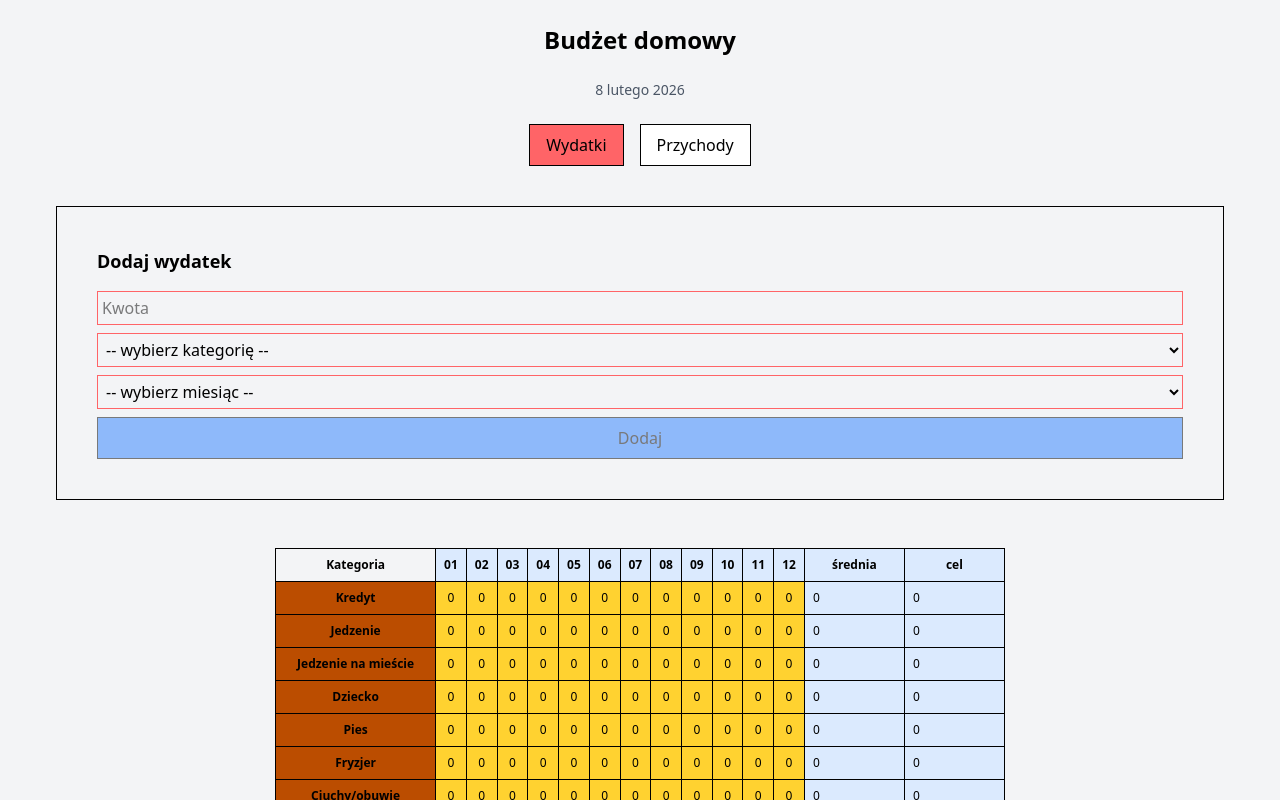
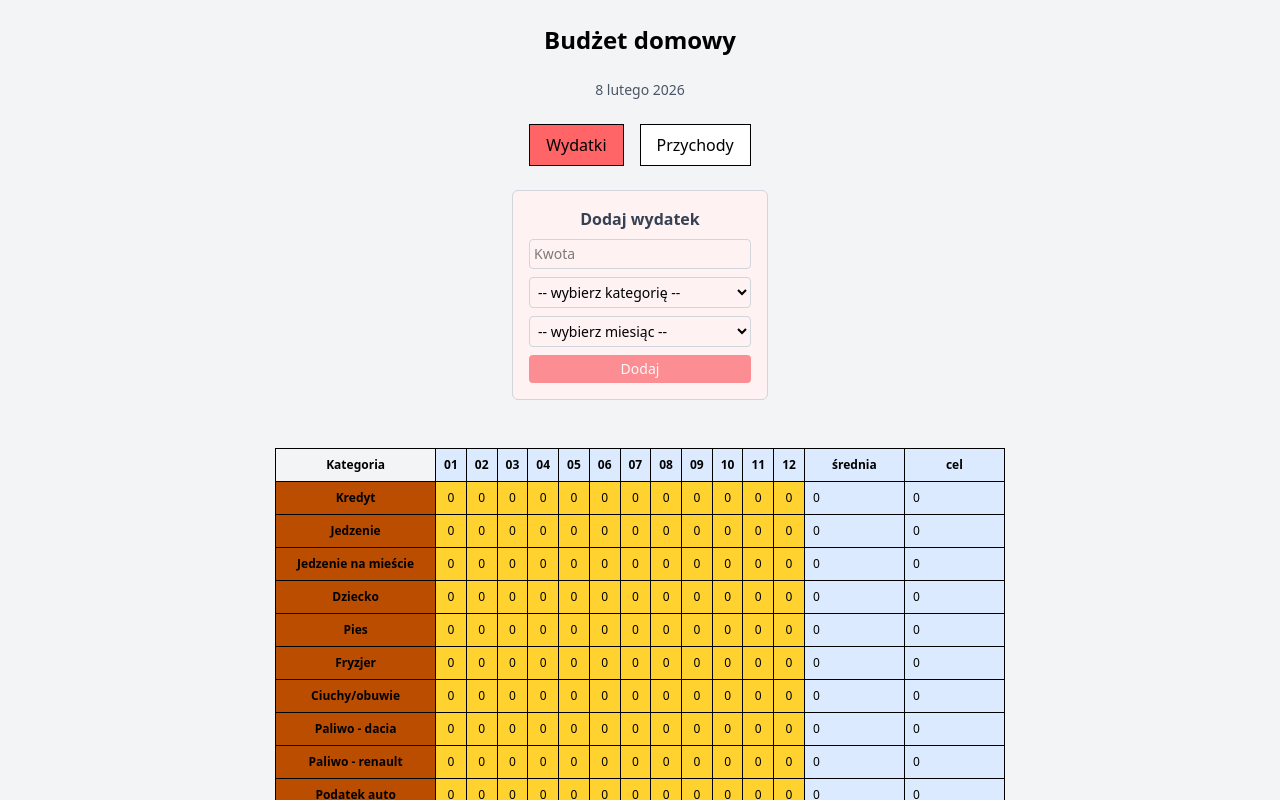
Before and after one commit to oleksaGrzegorz/budget-app, a React (Vite) app: page / in a window 1280 px wide. Shown: the top 800 px of the page. Built offline with nearby package versions, Linux system fonts and the light colour scheme.

Commit message:
style: changed style to form

```diff
--- a/src/components/Form/Form.tsx
+++ b/src/components/Form/Form.tsx
@@ -26,9 +26,12 @@ export const Form = ({
 }: FormProps) => {
   const categoriesToShow = type === "expense" ? categories : incomeCategories;
 
+  const bgColor = type === "expense" ? "bg-red-50" : "bg-green-50";
+  const btnColor = type === "expense" ? "bg-red-500" : "bg-green-500";
+
   return (
     <form
-      className="p-10 border border-black m-10"
+      className={`p-4 border border-gray-300 rounded-md space-y-2 w-64 mx-auto ${bgColor}`}
       onSubmit={(e) => {
         e.preventDefault();
         if (!category || !month || amount === "" || amount <= 0) return;
@@ -46,12 +49,12 @@ export const Form = ({
         setMonth("");
       }}
     >
-      <h2 className="text-lg font-bold mb-4">
+      <h2 className="text-md font-semibold text-gray-700 text-center">
         {type === "expense" ? "Dodaj wydatek" : "Dodaj przychód"}
       </h2>
 
       <input
-        className="border border-red-400 mb-2 p-1 w-full"
+        className="border border-gray-300 rounded p-1 text-sm w-full"
         type="number"
         placeholder="Kwota"
         value={amount}
@@ -59,7 +62,7 @@ export const Form = ({
       />
 
       <select
-        className="border border-red-400 mb-2 p-1 w-full"
+        className="border border-gray-300 rounded p-1 text-sm w-full"
         value={category}
         onChange={(e) => setCategory(e.target.value)}
       >
@@ -72,7 +75,7 @@ export const Form = ({
       </select>
 
       <select
-        className="border border-red-400 mb-2 p-1 w-full"
+        className="border border-gray-300 rounded p-1 text-sm w-full"
         value={month}
         onChange={(e) => setMonth(e.target.value)}
       >
@@ -87,7 +90,7 @@ export const Form = ({
       <button
         type="submit"
         disabled={!category || !month || amount === "" || amount <= 0}
-        className="bg-blue-500 border border-black disabled:opacity-50 disabled:cursor-not-allowed p-2 w-full"
+        className={`${btnColor} text-white rounded p-1 w-full text-sm disabled:opacity-50 disabled:cursor-not-allowed`}
       >
         Dodaj
       </button>
```
